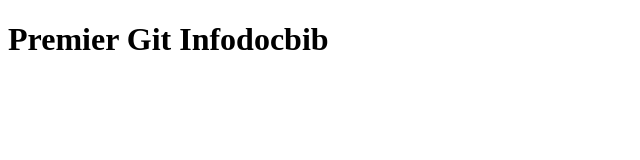
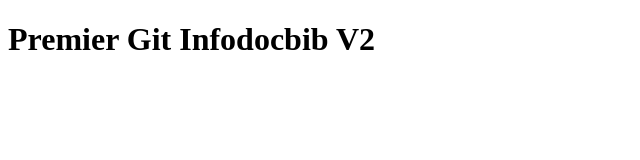
Before and after one commit to Tadkozh/TutoGitMike, a plain HTML site: page index.html in a window 1280 px wide. Shown: the full height of the page, 0-640 px from the left. Drawn offline with Linux system fonts and the light colour scheme.

Commit message:
Commit de la V2 du html

```diff
--- a/index.html
+++ b/index.html
@@ -7,7 +7,7 @@
     <title>PremierGit</title>
 </head>
 <body>
-    <h1>Premier Git Infodocbib</h1>
+    <h1>Premier Git Infodocbib V2</h1>
 
 </body>
 </html>
```
